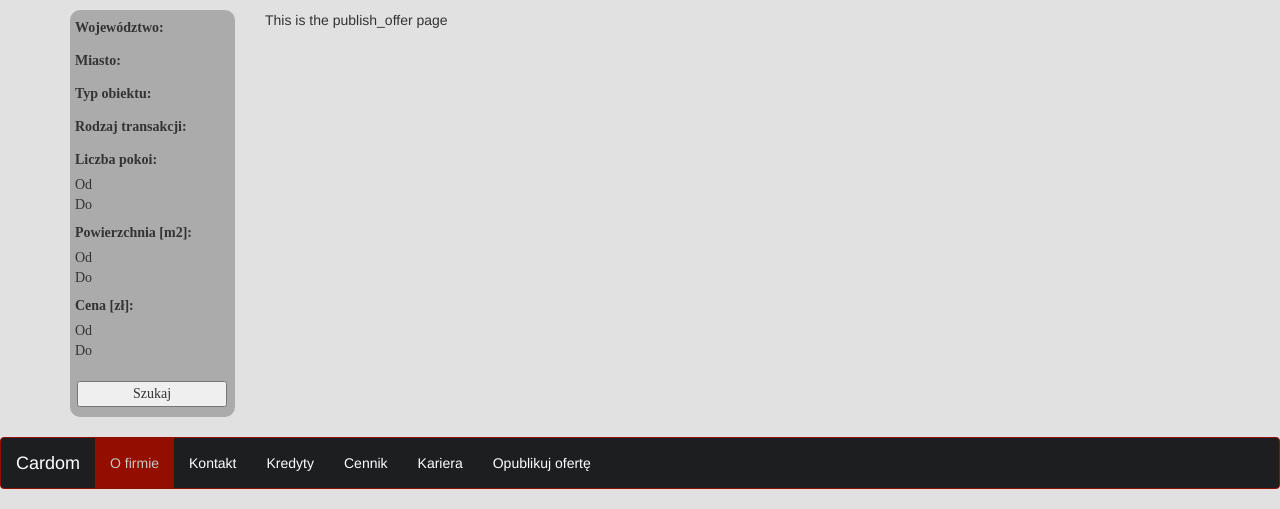
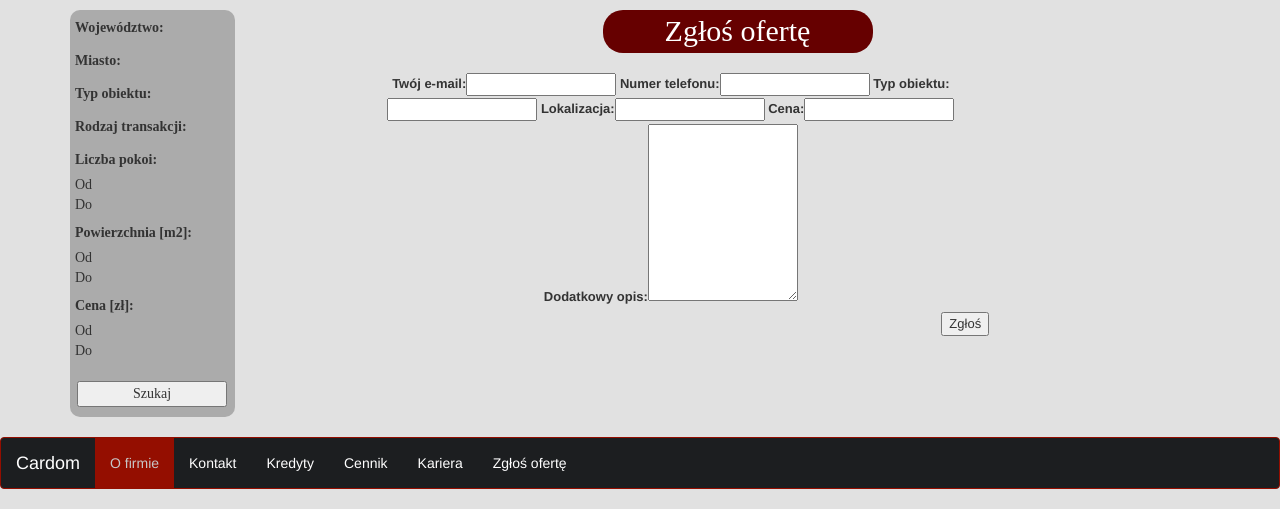
Before and after one commit to brojd/cardom_MySQL, a Django app: template templates/cardom/publish_offer.html in a window 1280 px wide. Shown: the part 459-968 px from the top of the page. Run offline with Django 3.2, Linux system fonts and the light colour scheme; tables that the repository leaves empty hold one stand-in row (values such as "Sample post"); the template is opened without the code that fills it: values that come from a table or form of the project are taken from there, most other values are stand-ins (such as "Sample title", 1, 10 or a date in 2020); parts of the project's set-up code (start-up, migrations or seed data) failed here and were passed over; some libraries are stand-ins or nearby versions.

Commit message:
edit publish offer and add publish form

```diff
--- a/cardom/forms.py
+++ b/cardom/forms.py
@@ -20,3 +20,11 @@ class ContactForm(forms.Form):
     from_email = forms.EmailField(required=True, label="Twój E-mail")
     subject = forms.CharField(required=True, widget=forms.TextInput, label="Temat", initial="Proszę o kontakt")
     message = forms.CharField(required=True, widget=forms.Textarea, label="Wiadomość", initial="Jestem zainteresowany ofertą")
+
+class PublishForm(forms.Form):
+    from_email = forms.EmailField(required=True, label="Twój e-mail")
+    phone_nb = forms.CharField(required=True, label="Numer telefonu")
+    category = forms.CharField(required=True, label="Typ obiektu")
+    location = forms.CharField(required=True, label="Lokalizacja")
+    price = forms.CharField(required=True, label="Cena")
+    description = forms.CharField(required=False, widget=forms.Textarea, label="Dodatkowy opis")
--- a/static/cardom/css/offer_details.css
+++ b/static/cardom/css/offer_details.css
@@ -47,14 +47,14 @@
     display: inline-block;
     width: 200px;
     border-radius: 5px;
-    color: whie;
+    color: white;
     font-size: 15px;
     font-weight: 600
 }
 
 #send_button {
   display: block;
-      margin-left: auto;
+  margin-left: auto;
 }
 
 .message_form {
--- /dev/null
+++ b/static/cardom/css/publish_offer.css
@@ -0,0 +1,29 @@
+.title {
+  text-align: center;
+  font-family: "Times New Roman", Times, serif;
+  font-weight: normal;
+  font-size: 30px;
+  display: block;
+  color: white;
+  background-color: #660000;
+  width: 270px;
+  margin-left: auto;
+  margin-right: auto;
+  border-radius: 20px
+}
+
+#send_button {
+  display: block;
+  margin-left: auto;
+  font-size: 13px;
+}
+
+.publish_form {
+  font-size: 13px;
+  font-weight: 500;
+  display: block;
+  text-align: center;
+  margin-left: auto;
+  margin-right: auto;
+  width: 800px;
+}
--- a/templates/cardom/base.html
+++ b/templates/cardom/base.html
@@ -100,7 +100,7 @@
               <li><a href="{% url 'credits' %}">Kredyty</a></li>
               <li><a href="{% url 'prices' %}">Cennik</a></li>
               <li><a href="{% url 'career' %}">Kariera</a></li>
-              <li><a href="{% url 'publish_offer' %}">Opublikuj ofertę</a></li>
+              <li><a href="{% url 'publish_offer' %}">Zgłoś ofertę</a></li>
             </ul>
           </div><!-- /.navbar-collapse -->
         </div><!-- /.container-fluid -->
--- a/templates/cardom/publish_offer.html
+++ b/templates/cardom/publish_offer.html
@@ -1,5 +1,23 @@
 {% extends 'cardom/base.html' %}
+{% load static %}
+{% load bootstrap %}
+
+{% block head %}
+<link rel="stylesheet" href="{% static 'cardom/css/publish_offer.css' %}">
+{% endblock %}
 
 {% block content %}
-This is the publish_offer page
+<div class="title">Zgłoś ofertę</div></br>
+
+<div class="publish_form">
+    <div class="col-md-10">
+        <form method="post" class="form-horizontal" id="publish_form">
+            {% csrf_token %}
+            {{ form|bootstrap_horizontal }}
+            <div class="form-actions" >
+                <button type="submit" id="send_button">Zgłoś</button>
+            </div>
+        </form>
+    </div>
+</div>
 {% endblock %}
```
Also changed, not shown: cardom/views.py (+21 -2 lines).
